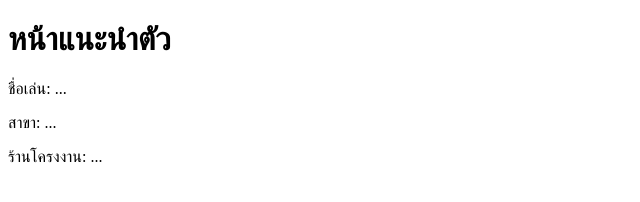
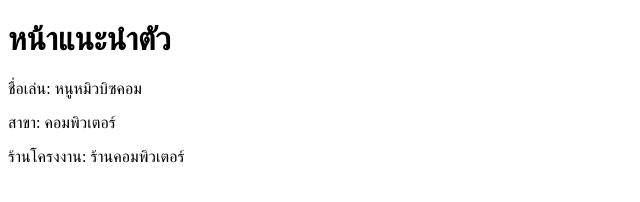
Before and after one commit to Mewmananth/mobile-week02, a plain HTML site: page index.html in a window 1280 px wide. Shown: the whole page, without its empty margins (0-640 px from the left). Drawn offline with Linux system fonts and the light colour scheme.

Commit message:
แก้ชื่อเล่น

```diff
--- a/index.html
+++ b/index.html
@@ -3,8 +3,8 @@
 <head><meta charset="UTF-8"><title>week02</title></head>
 <body>
 <h1>หน้าแนะนำตัว</h1>
-<p>ชื่อเล่น: ...</p>
-<p>สาขา: ...</p>
-<p>ร้านโครงงาน: ...</p>
+<p>ชื่อเล่น: หนูหมิวบิซคอม</p>
+<p>สาขา: คอมพิวเตอร์</p>
+<p>ร้านโครงงาน: ร้านคอมพิวเตอร์</p>
 </body>
 </html>
```
